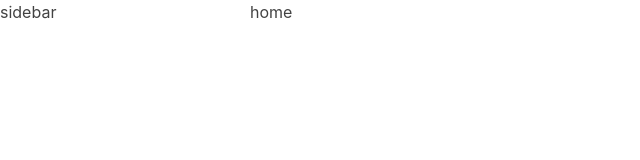
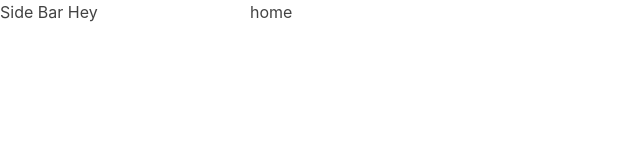
Before and after one commit to Bishoy-Samwel/spotify-Clone, a Next.js app: page / in a window 1280 px wide. Shown: the top 160 px of the page, without its empty margins (0-640 px from the left). Built offline with nearby package versions, Linux system fonts and the light colour scheme.

Commit message:
Create Sidebar component

```diff
--- a/components/playerLayout.tsx
+++ b/components/playerLayout.tsx
@@ -1,10 +1,11 @@
 import { Box } from "@chakra-ui/layout";
+import Sidebar from "./sidebar";
 
 const PlayerLayout = ({ children }) => {
   return (
     <Box sx={{ width: "100vw", height: "100vh" }}>
       <Box position="absolute" top="0" width="250px" left="0">
-        sidebar
+        <Sidebar />
       </Box>
       <Box marginLeft="250px">
         {children}
--- /dev/null
+++ b/components/sidebar.tsx
@@ -0,0 +1,5 @@
+const Sidebar = () => {
+  return <div> Side Bar Hey </div>
+}
+
+export default Sidebar;
```
